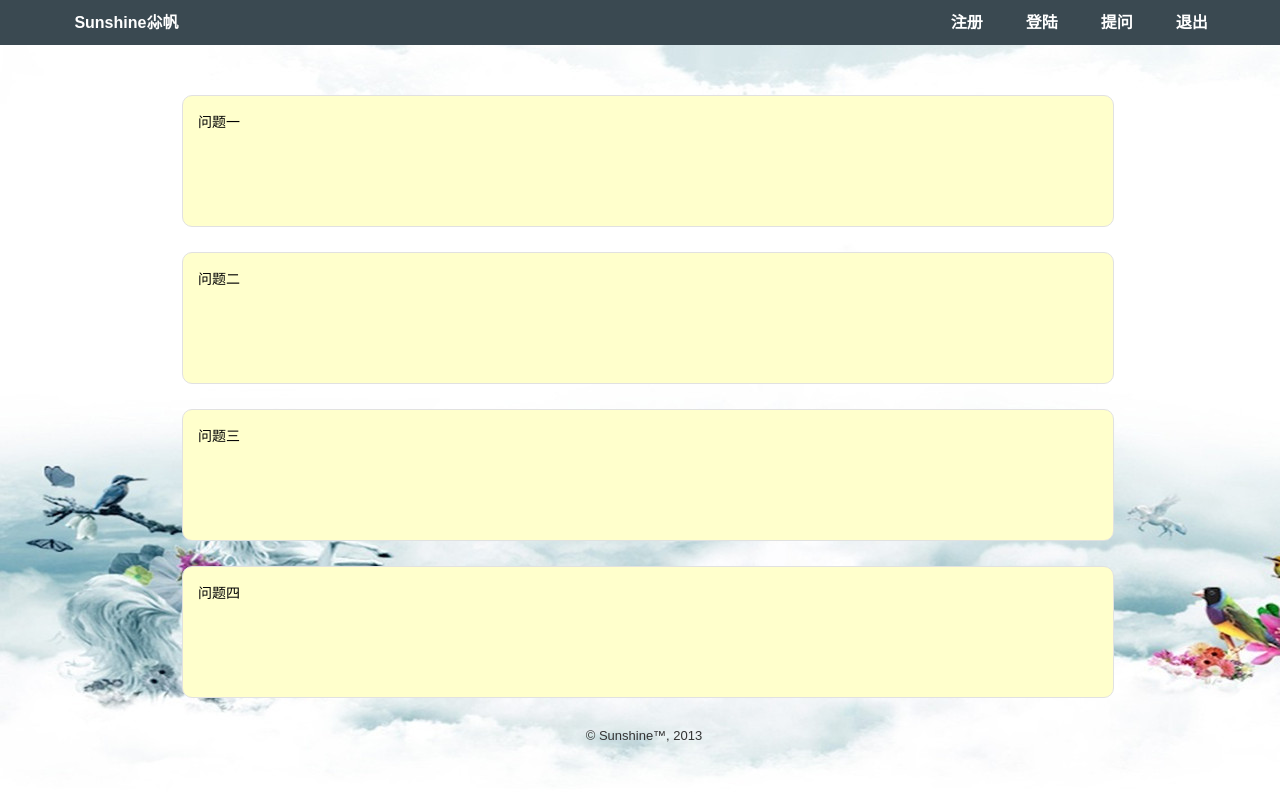
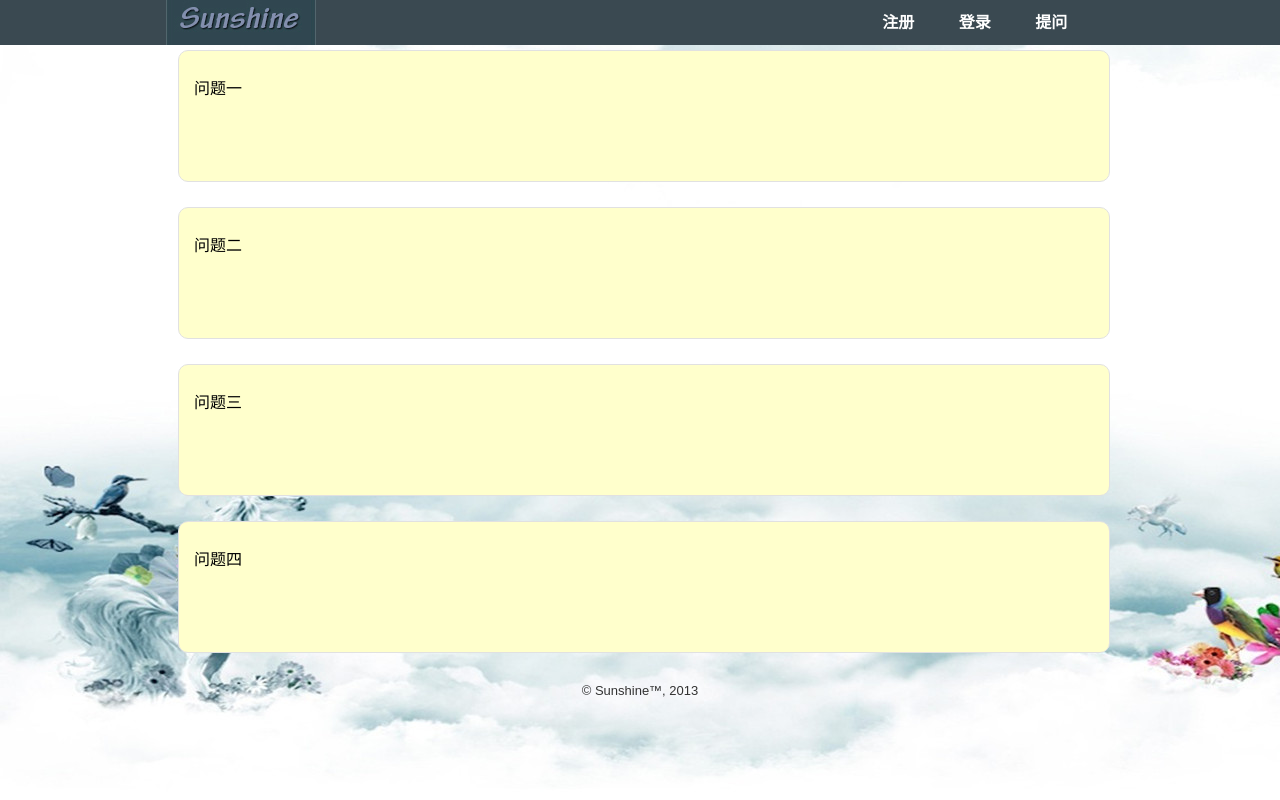
Before and after one commit to sunshinezxf/Website, a PHP site: page /index.php in a window 1280 px wide. Run offline with PHP 8.4, Linux system fonts and the light colour scheme.

Commit message:
adjustment
Change-Id: Ie3e4441b67c65b8f4d98d350f12eb1319755085c

```diff
--- a/css/core.css
+++ b/css/core.css
@@ -29,27 +29,54 @@ nav {
 	height: 45px;
 }
 
-menu,ul {
+menu,ul,li,a {
 	border: 0;
 	font-size: 100%;
 	font: inherit;
 	vertical-align: baseline;
 	margin: 0;
 	padding: 0;
+	background-color: transparent;
+}
+
+a {
+	text-decoration: none;
+}
+
+menu,ul {
 	display: block;
-	background-color: transparent;
 }
 
 ul {
 	list-style: none;
 }
 
+li {
+	display: list-item;
+	text-align: -webkit-match-parent;
+}
+
+div {
+	border: 0;
+	font-size: 100%;
+	font: inherit;
+	vertical-align: baseline;
+	padding: 0;
+	display: block;
+}
+
+img {
+	border: 0;
+	font-size: 100%;
+	font: inherit;
+	vertical-align: baseline;
+}
+
 .grid-layout {
-	width: 100%;
+	width: 976px;
 	margin: 0 auto;
 	position: relative;
 	background-color: transparent;
-	position: relative;
 }
 
 div .row {
@@ -72,6 +99,10 @@ div .row {
 	background-color: transparent;
 }
 
+.main-header li {
+	display: inline;
+}
+
 .profile-bar {
 	margin: -8px -8px 0 0;
 	background-color: #3A4951;
@@ -83,87 +114,26 @@ div .row {
 	position: relative;
 }
 
-.profile-bar .grid-layout {
-	margin-bottom: 5px;
-	background-color: transparent;
+.profile-bar a .logo {
+	left: 0;
+	padding: 0;
+	position: relative;
 }
 
-.profile-bar .row {
-	height: 45px;
-	padding: 0;
-	border-bottom: none;
+.profile-bar a,.profile-bar a:visited {
+	color: #ffffff;
+	padding: 0 20px 0 10px;
+	font-size: 16px;
+	font-weight: bold;
 }
 
 .profile-bar ul {
 	float: right;
 	margin: 0 -4px 0 0;
-	height: 45px;
 }
 
 .profile-bar li {
 	padding-left: 10px;
-	float: left;
-	width: 65px;
-}
-
-.profile-bar li a {
-	width: 65px;
-}
-
-.profile-bar li a:hover {
-	width: 65px;
-}
-
-.profile-bar li span {
-	color: #ffffcc;
-}
-
-.profile-bar a,.profile-bar a:visited {
-	color: #ffffff;
-	padding: 0 10px 0 10px;
-	font-size: 16px;
-	font-weight: bold;
-}
-
-.profile-bar a:hover,.profile-bar a:visited:hover {
-	color: #ffffff;
-	background: #583e7d;
-	padding: 8px 10px;
-	margin: 0 10px 0 0;
-	border-radius: 5px;
-}
-
-.profile-bar .dropdown-menu ul {
-	position: absolute;
-	background-color: #ffffff;
-	border: 0px solid #e1e1e1;
-	border-radius: 0 0 5px 5px;
-	min-width: 180px;
-	margin: 2px 0 0 145px;
-	float: none;
-	border-top: 0;
-	box-shadow: 1px 1px 5px #e1e1e1;
-	z-index: 1000;
-}
-
-.profile-bar a {
-	text-decoration: none;
-	margin-left: 5%;
-}
-
-.profile-bar a:hover {
-	text-decoration: none;
-	margin-left: 5%;
-}
-
-.profile-bar a .title {
-	padding: 0;
-	position: left;
-}
-
-.profile-bar a .title:hover {
-	background-color: transparent;
-	padding: 0;
 }
 
 .module {
--- a/index.php
+++ b/index.php
@@ -17,24 +17,25 @@ session_start ();
 		<div class="main-header">
 			<div class="profile-bar">
 				<div class="menu row grid-layout">
-					<a class="title" href="./index.php">Sunshine尛帆</a>
+					<a class="logo" href="./index.php"> <img alt="logo"
+						src="./material/Logo.jpg" />
+					</a>
 					<nav>
 						<ul>
 							<li><a href="./member/sign_up.php">注册</a></li>
-							<li><a href="./member/login.php">登陆</a></li>
+							<li><a href="./member/login.php">登录</a></li>
 							<li><a href="./member/ask_question.php">提问</a></li>
-							<li><a href="./member/logout.php">退出</a></li>
 						</ul>
 					</nav>
 				</div>
+				<div class="module display">问题一</div>
+				<div class="module display">问题二</div>
+				<div class="module display">问题三</div>
+				<div class="module display">问题四</div>
+				<div class="main-footer">
+					<div class="row footer">&copy; Sunshine&#8482;,&nbsp;2013</div>
+				</div>
 			</div>
-		</div>
-		<div class="module display">问题一</div>
-		<div class="module display">问题二</div>
-		<div class="module display">问题三</div>
-		<div class="module display">问题四</div>
-		<div class="main-footer">
-			<div class="row footer">&copy; Sunshine&#8482;,&nbsp;2013</div>
 		</div>
 	</div>
 </body>
```
Also changed, not shown: member/ask_question.php (+12 -10 lines), member/login.php (+9 -6 lines), member/sign_up.php (+9 -6 lines).
